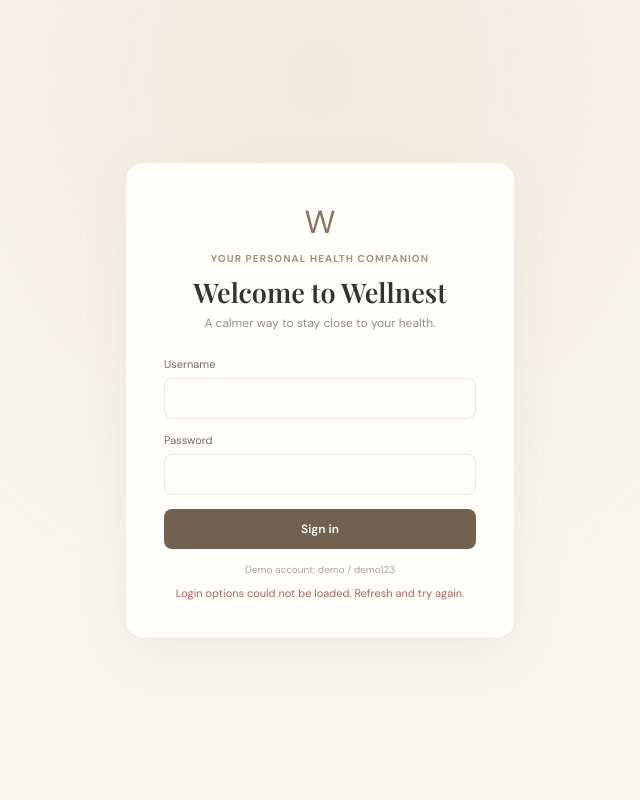
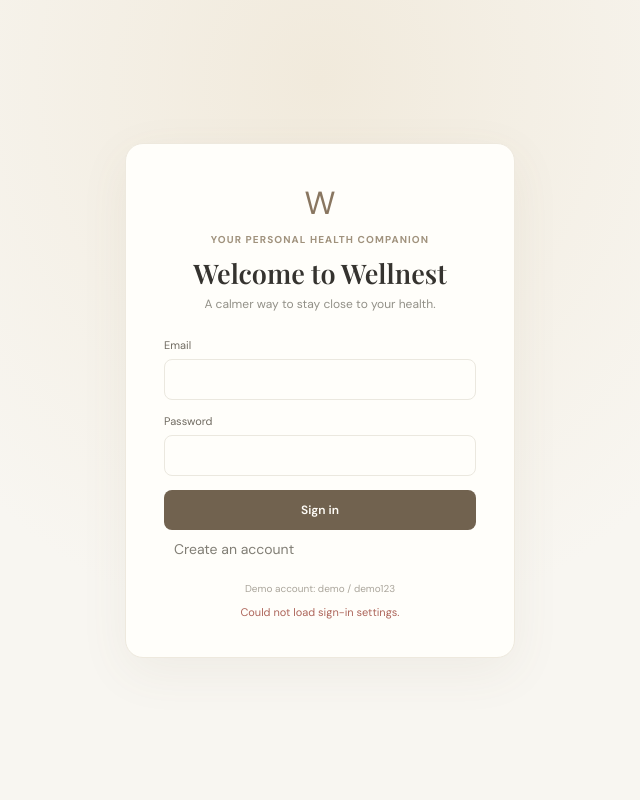
Before and after one commit to NirmitBhandari/assistant, a web app: page / in a window 1280 px wide. Shown: the whole page, without its empty margins (320-960 px from the left). Run offline with its HTML, style and script files only (its server is not run), Linux system fonts and the light colour scheme; data that the repository does not hold is empty.

Commit message:
Add Supabase email and password authentication

```diff
--- a/render.yaml
+++ b/render.yaml
@@ -15,7 +15,9 @@ services:
         value: jdbc:h2:file:/var/data/healthdb
       - key: APP_AI_CHAT_USE_REAL
         value: "true"
-      - key: GOOGLE_CLIENT_ID
+      - key: SUPABASE_URL
+        value: https://ejduqczjkffabojctanf.supabase.co
+      - key: SUPABASE_PUBLISHABLE_KEY
         sync: false
       - key: NVIDIA_API_KEY
         sync: false
--- a/src/main/resources/schema.sql
+++ b/src/main/resources/schema.sql
@@ -1,6 +1,8 @@
 CREATE TABLE IF NOT EXISTS patients(id BIGINT PRIMARY KEY, name VARCHAR(120) NOT NULL, age INT NOT NULL CHECK(age BETWEEN 1 AND 120), gender VARCHAR(30), medical_history VARCHAR(2000), email VARCHAR(180));
 CREATE TABLE IF NOT EXISTS users(id BIGINT PRIMARY KEY AUTO_INCREMENT, patient_id BIGINT NOT NULL, username VARCHAR(80) UNIQUE NOT NULL, password_hash VARCHAR(256) NOT NULL, salt VARCHAR(128) NOT NULL, FOREIGN KEY(patient_id) REFERENCES patients(id));
 ALTER TABLE users ADD COLUMN IF NOT EXISTS google_sub VARCHAR(255);
+ALTER TABLE users ADD COLUMN IF NOT EXISTS supabase_uid VARCHAR(80);
+CREATE UNIQUE INDEX IF NOT EXISTS idx_users_supabase_uid ON users(supabase_uid);
 CREATE UNIQUE INDEX IF NOT EXISTS idx_users_google_sub ON users(google_sub);
 CREATE SEQUENCE IF NOT EXISTS patient_id_seq START WITH 10000;
 CREATE TABLE IF NOT EXISTS medicines(id BIGINT PRIMARY KEY AUTO_INCREMENT, patient_id BIGINT NOT NULL, name VARCHAR(120) NOT NULL, dosage VARCHAR(80), instructions VARCHAR(500), start_date DATE, end_date DATE, frequency VARCHAR(80), FOREIGN KEY(patient_id) REFERENCES patients(id));
--- a/src/main/resources/static/app.js
+++ b/src/main/resources/static/app.js
@@ -12,31 +12,9 @@ async function api(url, options={}) {
   return response.status===204?null:response.json();
 }
 function showLogin(){ $('#login').classList.remove('hidden'); $('#app').classList.add('hidden'); if(events)events.close(); configureLogin(); }
-async function configureLogin(){
-  try{
-    const config=await api('/api/auth/google/config');
-    $('#demoLoginFields').classList.toggle('hidden',!config.demo);$('#loginDivider').classList.toggle('hidden',!config.demo||!config.googleEnabled);
-    $('#demoLoginHint').classList.toggle('hidden',!config.demo);
-    if(!config.googleEnabled){$('#googleLoginBlock').classList.add('hidden');$('#googleSetupNotice').classList.remove('hidden');$('#googleSetupNotice').textContent='Google sign-in is not configured yet. Add GOOGLE_CLIENT_ID to your local .env file to enable it.';return}
-    $('#googleSetupNotice').classList.add('hidden');$('#googleLoginBlock').classList.remove('hidden');
-    if(googleInitialized)return;
-    const render=()=>{if(!window.google?.accounts?.id)return;google.accounts.id.initialize({client_id:config.googleClientId,callback:handleGoogleCredential,auto_select:false});google.accounts.id.renderButton($('#googleButton'),{theme:'outline',size:'large',shape:'rectangular',text:'continue_with',width:314});googleInitialized=true};
-    if(window.google?.accounts?.id){render();return}
-    const script=document.createElement('script');script.src='https://accounts.google.com/gsi/client';script.async=true;script.defer=true;script.onload=render;script.onerror=()=>{$('#googleLoginError').textContent='Google sign-in could not load. Check your connection and try again.'};document.head.append(script);
-  }catch(error){if(!error.message.includes('401'))$('#loginError').textContent='Login options could not be loaded. Refresh and try again.'}
-}
-async function handleGoogleCredential(response){pendingGoogleCredential=response.credential;await sendGoogleCredential(null)}
-async function sendGoogleCredential(age){
-  $('#googleLoginError').textContent='';
-  try{
-    const response=await fetch('/api/auth/google',{method:'POST',headers:{'Content-Type':'application/json'},body:JSON.stringify({credential:pendingGoogleCredential,age})});let result={};try{result=await response.json()}catch{}
-    if(response.status===428&&result.profileRequired){$('#googleProfileSetup').classList.remove('hidden');$('#googleAge').focus();$('#googleLoginError').textContent=`Welcome, ${result.name}. Enter your age to create your profile.`;return}
-    if(!response.ok)throw Error(result.message||`Google sign-in failed (${response.status})`);
-    pendingGoogleCredential='';$('#googleProfileSetup').classList.add('hidden');window.currentPatientId=result.patientId;showApp();
-  }catch(error){$('#googleLoginError').textContent=error.message}
-}
-$('#completeGoogleSignup').addEventListener('click',()=>{const age=Number($('#googleAge').value);if(!Number.isInteger(age)||age<1||age>120){$('#googleLoginError').textContent='Enter an age between 1 and 120.';return}sendGoogleCredential(age)});
-function showApp(){
+let authMode='login';
+async function configureLogin(){try{const config=await api('/api/auth/google/config');$('#demoLoginHint').classList.toggle('hidden',!config.demo);$('#authToggle').classList.toggle('hidden',!config.supabaseEnabled);$('#loginDivider').classList.add('hidden');if(!config.supabaseEnabled)$('#loginError').textContent='Supabase is not configured. Add SUPABASE_URL and SUPABASE_PUBLISHABLE_KEY.';}catch(error){if(!error.message.includes('401'))$('#loginError').textContent='Could not load sign-in settings.'}}
+$('#authToggle').addEventListener('click',()=>{authMode=authMode==='login'?'signup':'login';$('#authSubmit').textContent=authMode==='login'?'Sign in':'Create account';$('#authToggle').textContent=authMode==='login'?'Create an account':'I already have an account';$('#signupNameLabel').classList.toggle('hidden',authMode!=='signup');$('#signupAgeLabel').classList.toggle('hidden',authMode!=='signup');$('#loginForm [name=name]').required=authMode==='signup';$('#loginForm [name=age]').required=authMode==='signup';$('#loginError').textContent=''});function showApp(){
   $('#login').classList.add('hidden'); $('#app').classList.remove('hidden');
   $('#today').textContent=new Date().toLocaleDateString(undefined,{weekday:'long',month:'long',day:'numeric'});
   const requested=location.hash.slice(1); go(['home','medications','monitor','risk','insights','ask','profile'].includes(requested)?requested:'home');
@@ -57,7 +35,7 @@ function go(view){
 document.querySelectorAll('[data-view]').forEach(a=>a.addEventListener('click',e=>{e.preventDefault();go(a.dataset.view);history.replaceState(null,'','#'+a.dataset.view)}));
 document.addEventListener('click',e=>{const button=e.target.closest('[data-open]');if(!button)return;go(button.dataset.open);history.replaceState(null,'','#'+button.dataset.open)});
 
-$('#loginForm').addEventListener('submit',async e=>{e.preventDefault();$('#loginError').textContent='';try{const user=await api('/api/auth/login',{method:'POST',body:JSON.stringify(Object.fromEntries(new FormData(e.target)))});window.currentPatientId=user.patientId;showApp()}catch(error){$('#loginError').textContent=error.message}});
+$('#loginForm').addEventListener('submit',async e=>{e.preventDefault();$('#loginError').textContent='';try{const values=Object.fromEntries(new FormData(e.target));const user=await api(authMode==='login'?'/api/auth/login':'/api/auth/signup',{method:'POST',body:JSON.stringify(values)});if(user.needsEmailConfirmation){$('#loginError').textContent=user.message;return}window.currentPatientId=user.patientId;showApp()}catch(error){$('#loginError').textContent=error.message}});
 $('#logout').onclick=async()=>{try{await api('/api/auth/logout',{method:'POST'});showLogin()}catch(e){toast(e.message)}};
 
 async function refresh(){
--- a/src/main/resources/static/index.html
+++ b/src/main/resources/static/index.html
@@ -15,15 +15,15 @@
       <h1>Welcome to Wellnest</h1>
       <p class="muted">A calmer way to stay close to your health.</p>
       <div id="demoLoginFields" class="demo-login-fields">
-        <label>Username<input name="username" autocomplete="username" required></label>
-        <label>Password<input name="password" type="password" autocomplete="current-password" required></label>
-        <button class="primary">Sign in</button>
+        <label>Email<input name="email" type="email" autocomplete="email" required></label>
+        <label id="signupNameLabel" class="hidden">Name<input name="name" autocomplete="name"></label>
+        <label id="signupAgeLabel" class="hidden">Age<input name="age" type="number" min="1" max="120"></label>
+        <label>Password<input name="password" type="password" autocomplete="current-password" minlength="8" required></label>
+        <button id="authSubmit" class="primary">Sign in</button>
+        <button id="authToggle" type="button" class="quiet">Create an account</button>
         <small id="demoLoginHint">Demo account: demo / demo123</small>
       </div>
       <div id="loginDivider" class="login-divider hidden"><span>or</span></div>
-      <div id="googleLoginBlock" class="google-login-block hidden"><div id="googleButton"></div><div id="googleLoginError" class="error" role="alert"></div></div>
-      <div id="googleSetupNotice" class="google-setup-notice hidden"></div>
-      <section id="googleProfileSetup" class="google-profile-setup hidden"><p>Finish setting up your Wellnest profile</p><label>Age<input id="googleAge" type="number" min="1" max="120" autocomplete="off"></label><small>Your age is saved to your Wellnest profile; Google does not provide it.</small><button id="completeGoogleSignup" type="button" class="primary">Continue with Google</button></section>
       <div id="loginError" class="error"></div>
     </form>
   </div>
```
Also changed, not shown: src/main/java/com/smarthealth/web/ApiRoutes.java (+6 -3 lines).
